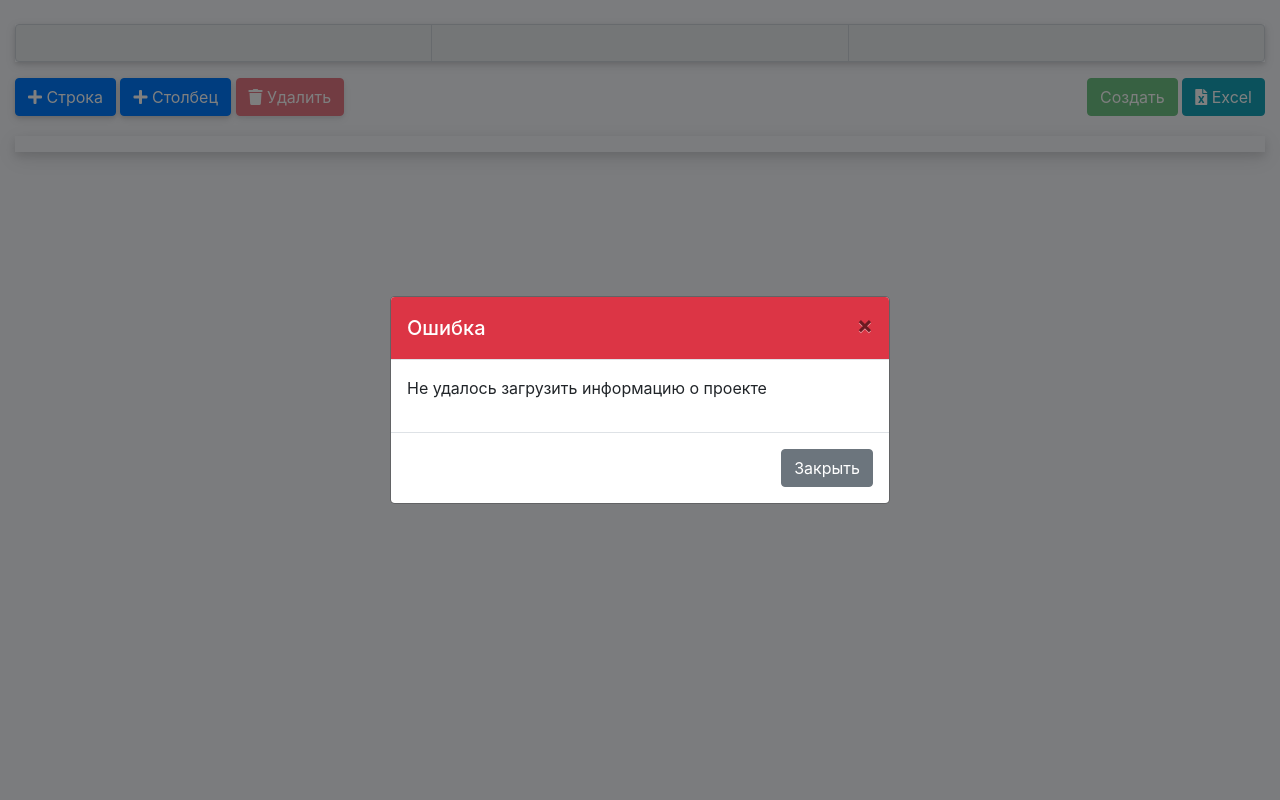
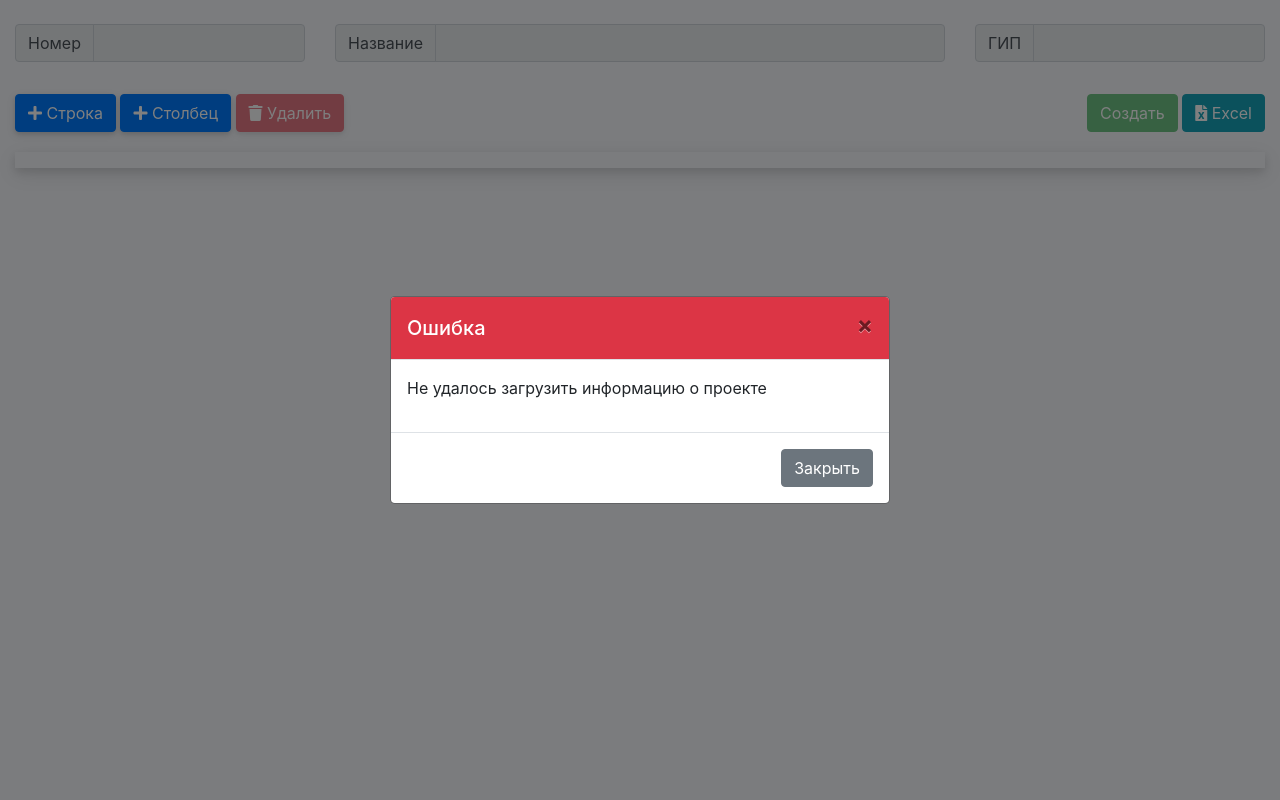
Before and after one commit to Idja88/vitro-project-generator, a Flask app: template templates/index.html in a window 1280 px wide. Run offline with Flask 3, Linux system fonts and the light colour scheme; the template is opened without the code that fills it: most values are stand-ins (such as "Sample title", 1, 10 or a date in 2020); some libraries are stand-ins or nearby versions.

Commit message:
Project Info form change

```diff
--- a/static/main.js
+++ b/static/main.js
@@ -390,9 +390,9 @@
     function loadProjectInfo(projectId) {
         return new Promise((resolve, reject) => {
             $.getJSON(`/get/projects/${projectId}`, function (project) {
-                $('#projectName').val(`Название проекта: ${project.fieldValueMap.name}`);
-                $('#projectCode').val(`Номер проекта: ${project.fieldValueMap.project_code_auto}`);
-                $('#projectChief').val(`ГИП: ${project.fieldValueMap.chief_project_engineer.fieldValueMap.name}`);
+                $('#projectName').val(`${project.fieldValueMap.name}`);
+                $('#projectCode').val(`${project.fieldValueMap.project_code_auto}`);
+                $('#projectChief').val(`${project.fieldValueMap.chief_project_engineer.fieldValueMap.name}`);
                 projects = project; // Сохраняем для дальнейшего использования
                 resolve(project);
             }).fail(function (jqXHR, textStatus, errorThrown) {
--- a/static/style.css
+++ b/static/style.css
@@ -9,7 +9,7 @@
 }
 
 /* Стили для кнопок */
-#newRowButton, #newColumnButton, #deleteButton, #createProjectButton, .input-group {
+#newRowButton, #newColumnButton, #deleteButton, #createProjectButton {
     box-shadow: 0 2px 4px 0 rgba(0, 0, 0, 0.1), 0 3px 10px 0 rgba(0, 0, 0, 0.1); /* Добавлена тень */
 }
 
--- a/templates/index.html
+++ b/templates/index.html
@@ -15,11 +15,32 @@
 <body>
     <div class="container-fluid mt-4">
         <div class="form-group">
-        <div class="input-group">
-            <input class="form-control text-center" type="text" name="projectCode" id="projectCode" disabled>
-            <input class="form-control text-center" type="text" id="projectName" name="projectName" disabled>
-            <input class="form-control text-center" type="text" name="projectChief" id="projectChief" disabled>
-        </div>
+            <div class="row">
+                <div class="col-12 col-md-3">
+                    <div class="input-group mb-3">
+                        <div class="input-group-prepend">
+                            <span class="input-group-text">Номер</span>
+                        </div>
+                        <input class="form-control text-center" type="text" name="projectCode" id="projectCode" disabled>
+                    </div>
+                </div>
+                <div class="col-12 col-md-6">
+                    <div class="input-group mb-3">
+                        <div class="input-group-prepend">
+                            <span class="input-group-text">Название</span>
+                        </div>
+                        <input class="form-control text-center" type="text" id="projectName" name="projectName" disabled>
+                    </div>
+                </div>
+                <div class="col-12 col-md-3">
+                    <div class="input-group mb-3">
+                        <div class="input-group-prepend">
+                            <span class="input-group-text">ГИП</span>
+                        </div>
+                        <input class="form-control text-center" type="text" name="projectChief" id="projectChief" disabled>
+                    </div>
+                </div>
+            </div>
         </div>
         <div class="btn-toolbar mb-3 d-flex justify-content-between">
             <div>
```
